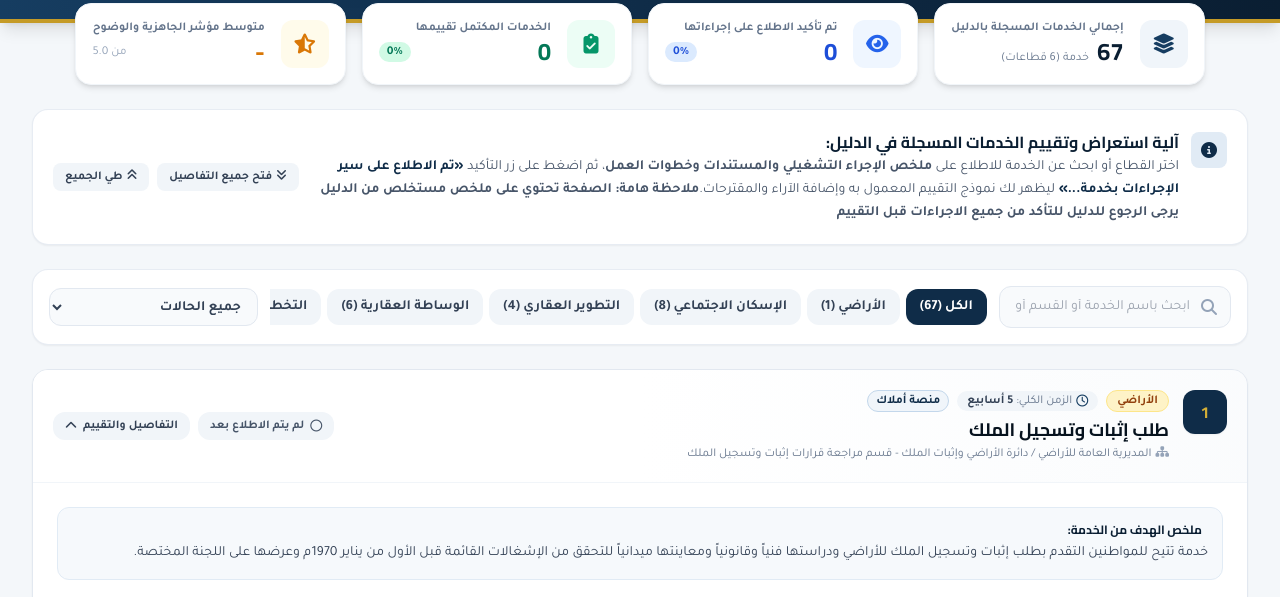
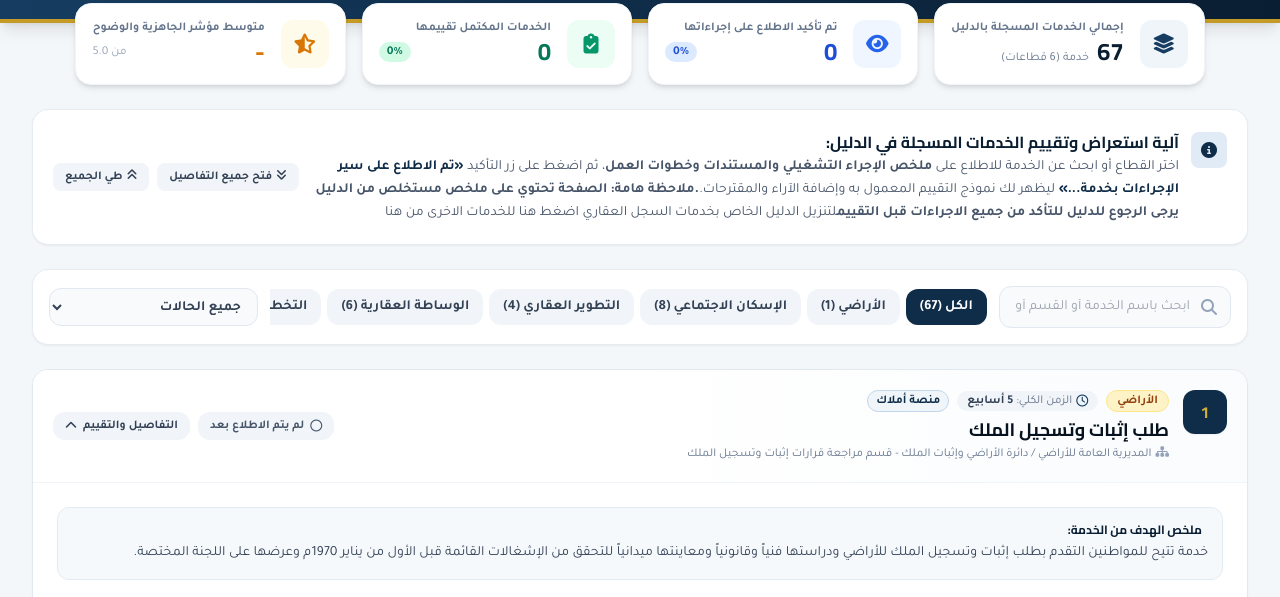
Before and after one commit to sword333/SOPreviewsALBURAIMI, a plain HTML site: page index.html in a window 1280 px wide. Shown: the part 203-800 px from the top of the page. Drawn offline with nearby package versions, Linux system fonts and the light colour scheme.

Commit message:
Update index.html

```diff
--- a/index.html
+++ b/index.html
@@ -236,7 +236,7 @@
                     <div>
                         <h2 class="text-base font-bold text-mohup-800">آلية استعراض وتقييم الخدمات المسجلة في الدليل:</h2>
                         <p class="text-sm text-slate-600 mt-0.5 leading-relaxed">
-                            اختر القطاع أو ابحث عن الخدمة للاطلاع على <strong>ملخص الإجراء التشغيلي والمستندات وخطوات العمل</strong>، ثم اضغط على زر التأكيد <span class="text-mohup-700 font-semibold">«تم الاطلاع على سير الإجراءات بخدمة...»</span> ليظهر لك نموذج التقييم المعمول به وإضافة الآراء والمقترحات.<strong>ملاحظة هامة: الصفحة تحتوي على ملخص مستخلص من الدليل يرجى الرجوع للدليل للتأكد من جميع الاجراءات قبل التقييم</strong>
+                            اختر القطاع أو ابحث عن الخدمة للاطلاع على <strong>ملخص الإجراء التشغيلي والمستندات وخطوات العمل</strong>، ثم اضغط على زر التأكيد <span class="text-mohup-700 font-semibold">«تم الاطلاع على سير الإجراءات بخدمة...»</span> ليظهر لك نموذج التقييم المعمول به وإضافة الآراء والمقترحات.<strong>.ملاحظة هامة: الصفحة تحتوي على ملخص مستخلص من الدليل يرجى الرجوع للدليل للتأكد من جميع الاجراءات قبل التقييم</strong>لتنزيل الدليل الخاص بخدمات السجل العقاري <a href="https://drive.google.com/file/d/16Yy9o299tGM4zG2fjiPAnfl3chJINc01/view?usp=drive_link">اضغط هنا</a> للخدمات الاخرى <a href="https://drive.google.com/file/d/1s3KDDodK0b3jBX3HS5ubtTjGiJaGDkq-/view?usp=drive_link">من هنا</a>
                         </p>
                     </div>
                 </div>
```
